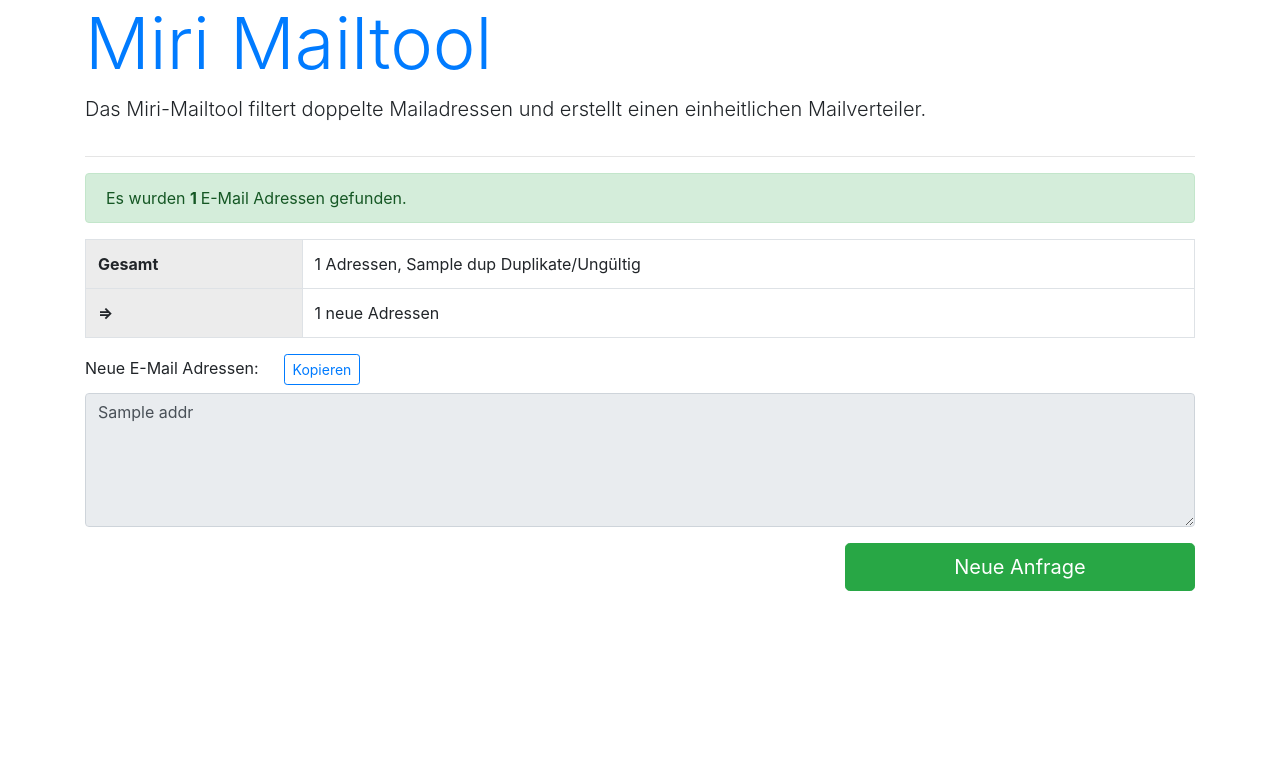
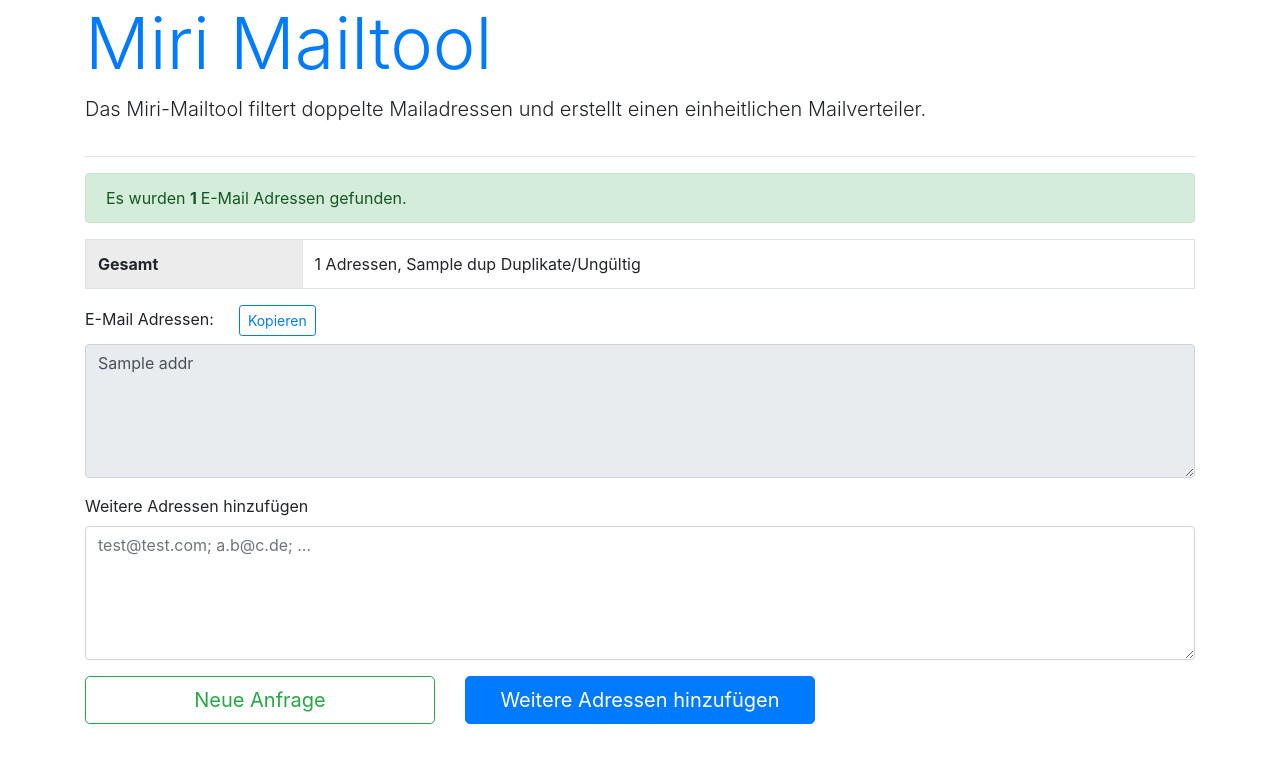
Before and after one commit to fl4m/miri-mailtool, a Flask app: template mirimailtool/templates/result.html in a window 1280 px wide. Shown: the top 763 px of the page. Run offline with Flask 2, Linux system fonts and the light colour scheme; the template is opened without the code that fills it: most values are stand-ins (such as "Sample title", 1, 10 or a date in 2020); some libraries are stand-ins or nearby versions.

Commit message:
Add new addresses to result view.

```diff
--- a/mirimailtool/templates/result.html
+++ b/mirimailtool/templates/result.html
@@ -21,42 +21,54 @@
             <table class="table table-bordered">
                 <tr>
                     <th scope="row" class="table-active">Gesamt</th>
-                    <td>{{stats.addrs.count}} Adressen, {{stats.addrs.dup}} Duplikate/Ungültig</td>
-                </tr>
-                <tr>
-                    <th scope="row" class="table-active">&rArr;</th>
-                    <td>{{stats.res.count}} neue Adressen</td>
+                    <td>{{ stats.addrs.count }} Adressen, {{ stats.addrs.dup }} Duplikate/Ungültig</td>
                 </tr>
             </table>
         </div>
     </div>
 
+    <form method="post">
         {% if addrs %}
             <div class="row">
                 <div class="col">
                     <div class="form-group">
-                    <label for="ta-result">Neue E-Mail Adressen: &emsp;
+                        <label for="ta-result">E-Mail Adressen: &emsp;
                             <button class="btn btn-outline-primary btn-sm" onclick="copy(this)"
                                     style="transition: 1s;">
                                 Kopieren
-                        </button></label>
-                    <textarea class="form-control" id="ta-result" rows="5" readonly>{{
-                        addrs | join('; ')
-                    }}</textarea>
+                            </button>
+                        </label>
+                        <textarea class="form-control" id="ta-result" rows="5" name="old-addr"
+                                  readonly>{{ addrs | join('; ') }}</textarea>
                     </div>
                 </div>
             </div>
         {% endif %}
 
-    <div class="row justify-content-end">
-        <div class="col-4">
-            <a href="" class="btn btn-success btn-lg btn-block">Neue Anfrage</a>
+        <div class="row">
+            <div class="col">
+                <div class="form-group">
+                    <label for="ta-new">Weitere Adressen hinzufügen</label>
+                    <textarea class="form-control" id="ta-new" name="new-addr" rows="5"
+                              placeholder="test@test.com; a.b@c.de; &hellip;"></textarea>
+                </div>
             </div>
         </div>
 
+        <div class="row">
+            <div class="col-4">
+                <a href="" class="btn btn-outline-success btn-lg btn-block">Neue Anfrage</a>
+            </div>
+            <div class="col-4">
+                <input type="submit" value="Weitere Adressen hinzufügen"
+                    class="btn btn-primary btn-lg btn-block" />
+            </div>
+        </div>
+    </form>
+
 
     <script type="text/javascript">
-        const copy = function(el){
+        const copy = function (el) {
             const ta = document.getElementById('ta-result');
             ta.select();
             document.execCommand('copy');
@@ -66,7 +78,7 @@
             el.innerHTML = "&#x2713;&ensp;Kopiert";
             el.classList.remove('btn-outline-primary');
             el.classList.add('btn-outline-success');
-            el.disabled=true;
+            el.disabled = true;
         }
     </script>
 {% endblock %}
--- a/mirimailtool/util.py
+++ b/mirimailtool/util.py
@@ -42,5 +42,7 @@ def union_addresses(addr_str, join_str='', sep=';'):
     Filter duplicates.
     """
 
-    addr_str += sep + join_str;
+    if (len(join_str) > 0):
+        addr_str += sep + join_str;
+
     return filter_addresses(addr_str, sep=sep)
```
Lines whose indentation alone changed are shown as unchanged.
